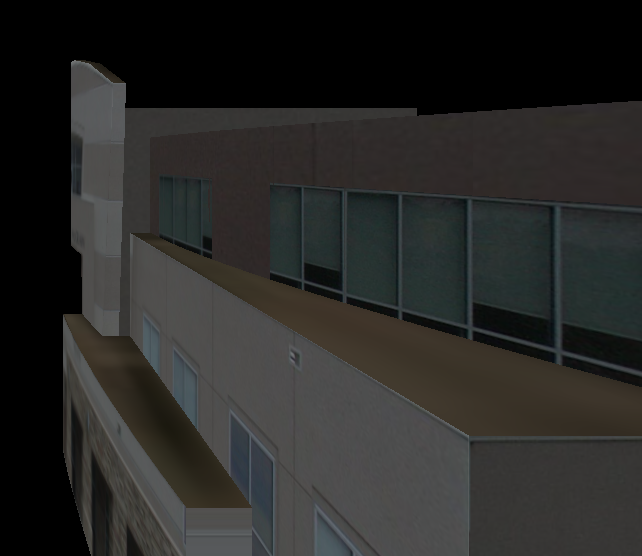
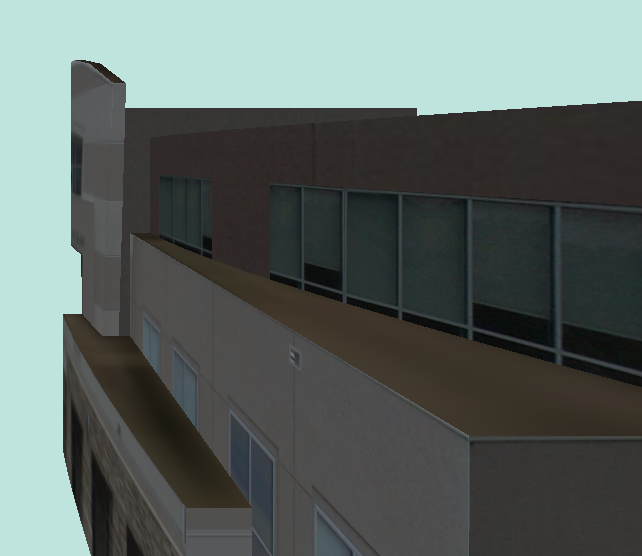
Before and after one commit to Puneeth1996/threeJS---Working-with-Mtl-And-Obj---Outer-View-, a plain HTML site: page Simple_import_mtl_obj/index.html in a window 1280 px wide. Shown: the part 244-800 px from the top of the page, without its empty margins (638-1280 px from the left). Drawn offline with Linux system fonts and the light colour scheme; animation ran at ten frames a second.

Commit message:
Changing background color using setClearColor()

```diff
--- a/Simple_import_mtl_obj/index.html
+++ b/Simple_import_mtl_obj/index.html
@@ -9,7 +9,9 @@
 
         canvas {
             width: 100%;
-            height: 100%
+            height: 100%;
+            /* Have set the background color in script using setClearColor() */
+            /* background-color: #bfe3dd; */
         }
     </style>
 </head>
@@ -26,6 +28,11 @@
         renderer.setSize(window.innerWidth, window.innerHeight);
         document.body.appendChild(renderer.domElement);
 
+        renderer.setClearColor(0xbfe3dd, 1);
+
+
+        // Here We can also create a simple loading bar using the xhr function call.
+        // Or we can simple display the loading failed in Read Capital Text.
 
 
         new THREE.MTLLoader()
```
